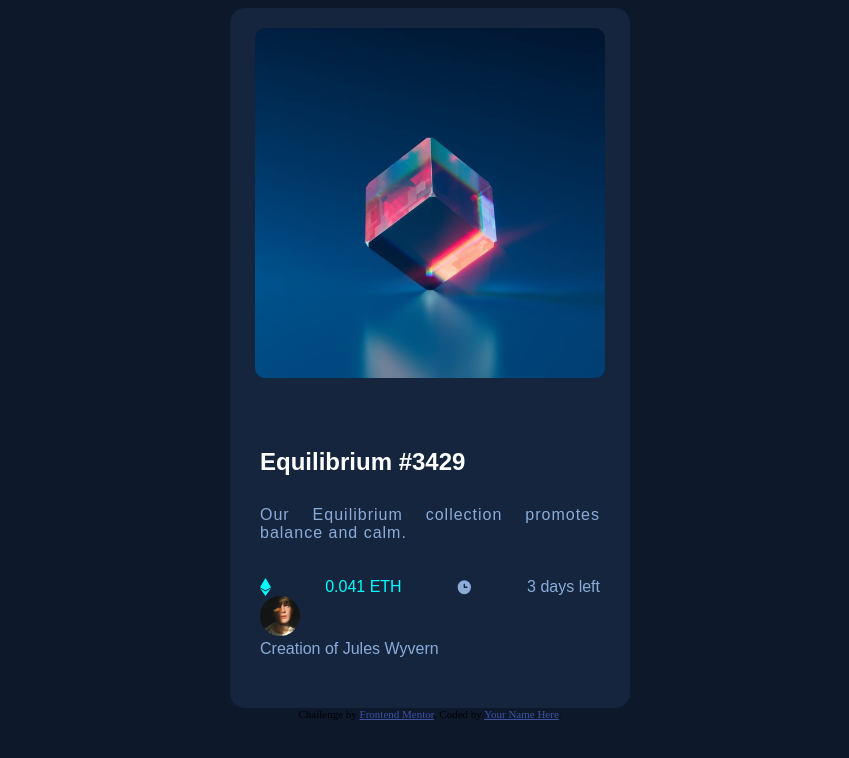
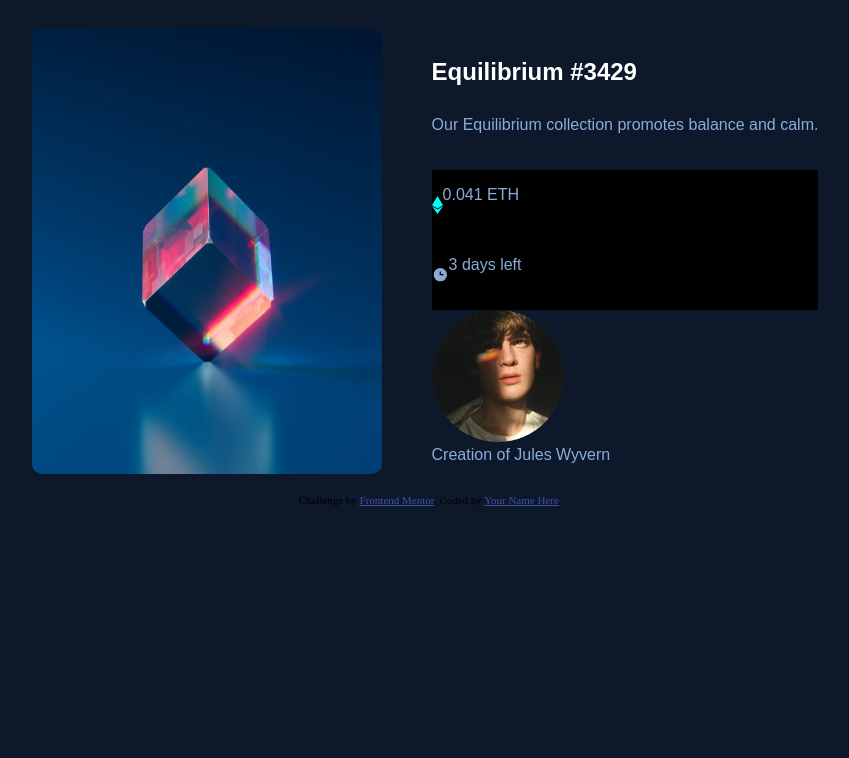
Before and after one commit to MoonAmon/NFT_Preview, a plain HTML site: page index.html in a window 1280 px wide. Shown: the whole page, without its empty margins (210-1059 px from the left). Drawn offline with Linux system fonts and the light colour scheme.

Commit message:
12/06 css

```diff
--- a/index.html
+++ b/index.html
@@ -15,7 +15,6 @@
 </head>
 <body>
 <main>
-<div id="container">
   <img src="images/image-equilibrium.jpg" alt="" id="img_nft">
   <div id="text_card">
   <div id="title_card">
@@ -23,11 +22,15 @@
   </div>
   <p>Our Equilibrium collection promotes balance and calm.</p>
 
-  <div id="valor_text">
-  <img class="v" src="images/icon-ethereum.svg" alt="">
-  <div class="valor_eth">0.041 ETH</div>
-  <img class="v" src="images/icon-clock.svg" alt="">
-  <div class="valor_day">3 days left</div>
+  <div class="container">
+    <div class="child">
+      <img id="v1" src="images/icon-ethereum.svg" alt="">
+      <p>0.041 ETH</p>
+    </div>
+    <div class="child">
+      <img id="v2" src="images/icon-clock.svg" alt="">
+      <p>3 days left</p>
+    </div>
   </div>
 
   <img id="icon_avatar" src="images/image-avatar.png" alt="">
--- a/style.css
+++ b/style.css
@@ -6,17 +6,16 @@
 }
 
 body{
-    display: grid;
-    place-content: center;
     background-color: hsl(217, 54%, 11%);
 }
 
+main{
+    display: flex;
+    justify-content: center;
+}
+
 #img_nft{
-    display: block;
     width: 350px;
-    margin-left: auto;
-    margin-right: auto;
-    text-align: center;
     padding: 20px;
     border-radius: 30px;
 }
@@ -25,19 +24,16 @@ body{
     height: 700px;
     width: 400px;
     background-color: hsl(216, 50%, 16%);
-    text-align: justify;
     border-radius: 15px;
 }
 
 h2{
     color: white;
     font-family: "Outfit", sans-serif;
-    padding-top: 0;
     padding-bottom: 10px;
 }
 
 p{
-    letter-spacing: 1px;
     padding-bottom: 20px;
 }
 
@@ -47,20 +43,11 @@ p{
     font-family: "Outfit", sans-serif;
 }
 
-#valor_text{
-    display: flex;
-    justify-content: space-between;
+.container{
+    background-color: black;
 }
 
-.valor_eth{
-    color: cyan;
+.child{
+    display: flex;
+    align-items: center;
 }
-
-.valor_day{
-    justify-content: end;
-}
-
-
-#icon_avatar{
-    height: 40px;
-}
```
Also changed, not shown: 1 other file.
